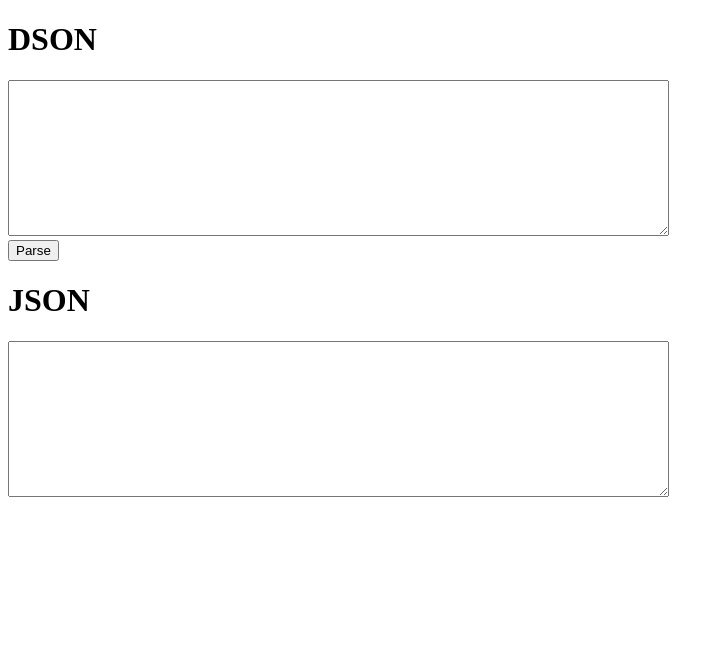
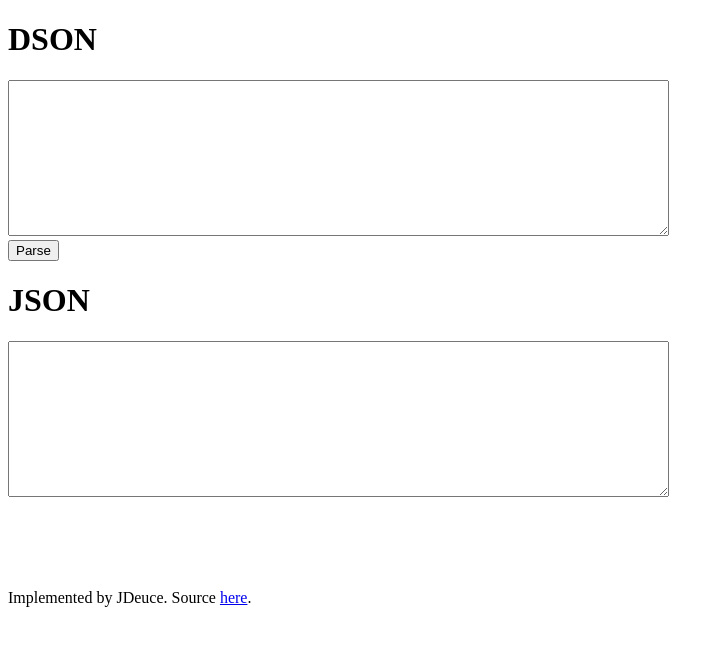
Before and after one commit to dsonlint/dsonlint.github.io, a plain HTML site: page index.html in a window 1280 px wide. Shown: the whole page, without its empty margins (0-724 px from the left). Drawn offline with Linux system fonts and the light colour scheme.

Commit message:
add link to source

```diff
--- a/index.html
+++ b/index.html
@@ -12,6 +12,12 @@
         <h1>JSON</h1>
         <div id="error" style="color: red"></div>
         <textarea id="out" rows="10" cols="80" readonly="readonly"></textarea> <br/>
+
+        <br/>
+        <br/>
+        <br/>
+        <br/>
+        <p>Implemented by JDeuce. Source <a href="https://github.com/JDeuce/dson_parser">here</a>.</p>
     </body>
 
     <script>
```
